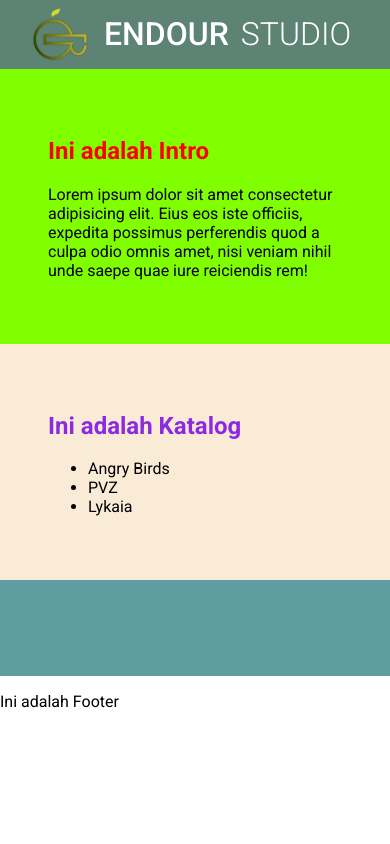
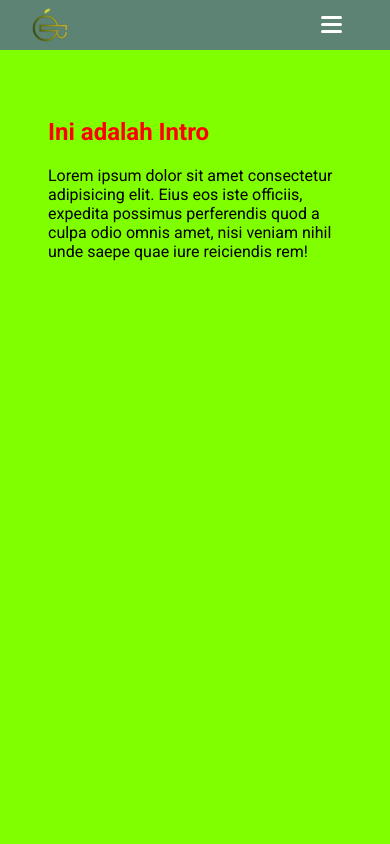
Before and after one commit to shizucc/Endour-Studio, a React (Vite) app: page / in a window 390 px wide. Shown: the top 844 px of the page. Built offline with nearby package versions, Linux system fonts and the light colour scheme.

Commit message:
navbar done

```diff
--- a/src/components/Header.jsx
+++ /dev/null
@@ -1,27 +0,0 @@
-import classes from "./header.module.css";
-import endourStudioImg from "../assets/endour_studio_favicon.png";
-
-export default function Header() {
-  return (
-    <nav className={classes.navigationBar}>
-      <section style={{ display: "flex", alignItems: "center" }}>
-        <img src={endourStudioImg} alt="" />
-        <div className={classes.navigationTitle}>
-          <h1 style={{ fontWeight: 500 }}>ENDOUR</h1>
-          <h1 style={{ fontWeight: 300 }}>STUDIO</h1>
-        </div>
-      </section>
-      <ul className={classes.navigationMenu}>
-        <li>
-          <a href="">Home</a>
-        </li>
-        <li>
-          <a href="">Games</a>
-        </li>
-        <li>
-          <a href="">About</a>
-        </li>
-      </ul>
-    </nav>
-  );
-}
--- /dev/null
+++ b/src/components/header/HamburgerIcon.jsx
@@ -0,0 +1,23 @@
+import { useEffect, useRef } from "react";
+import classes from "./hamburger_icon.module.css";
+
+export default function HamburgerIcon({ isOpen, ...props }) {
+  const bar1 = useRef();
+  const bar2 = useRef();
+  const bar3 = useRef();
+
+  useEffect(() => {
+    bar1.current.classList.toggle(classes.changeBar1);
+    bar2.current.classList.toggle(classes.changeBar2);
+    bar3.current.classList.toggle(classes.changeBar3);
+  }, [isOpen]);
+  return (
+    <>
+      <div className={classes.container} {...props}>
+        <div ref={bar1} className={classes.bar1}></div>
+        <div ref={bar2} className={classes.bar2}></div>
+        <div ref={bar3} className={classes.bar3}></div>
+      </div>
+    </>
+  );
+}
--- /dev/null
+++ b/src/components/header/Header.jsx
@@ -0,0 +1,86 @@
+import classes from "./header.module.css";
+import endourStudioImg from "../../assets/endour_studio_favicon.png";
+import HamburgerIcon from "./HamburgerIcon";
+import { useEffect, useState } from "react";
+
+export default function Header() {
+  const [hamburgerMenuDisplay, setShowHamburgerDisplay] = useState("none");
+  const [prevScrollPos, setPrevScrollPos] = useState(window.scrollY);
+  const [visible, setVisible] = useState(true);
+  function handleShowHamburgerMenu() {
+    setShowHamburgerDisplay((prev) => (prev === "none" ? "block" : "none"));
+  }
+
+  useEffect(() => {
+    function handleScroll() {
+      const currentScrollPos = window.scrollY;
+      setVisible(
+        prevScrollPos > currentScrollPos ||
+          currentScrollPos < 10 ||
+          hamburgerMenuDisplay === "block"
+      );
+      setPrevScrollPos(currentScrollPos);
+    }
+    window.addEventListener("scroll", handleScroll);
+
+    return () => {
+      window.removeEventListener("scroll", handleScroll);
+    };
+  }, [hamburgerMenuDisplay, prevScrollPos]);
+
+  return (
+    <nav
+      className={`${classes.navigationBar} ${
+        visible ? classes.navigationBarVisible : classes.navigationBarHidden
+      }`}
+    >
+      <div style={{ display: "flex", justifyContent: "space-between" }}>
+        <section style={{ display: "flex", alignItems: "center" }}>
+          <img src={endourStudioImg} alt="" />
+          <div className={classes.navigationTitle}>
+            <h1 style={{ fontWeight: 500 }}>ENDOUR</h1>
+            <h1 style={{ fontWeight: 300 }}>STUDIO</h1>
+          </div>
+        </section>
+        <ul className={classes.navigationMenu}>
+          <li>
+            <a href="#intro">Home</a>
+          </li>
+          <li>
+            <a href="#games">Games</a>
+          </li>
+          <li>
+            <a href="#about">About</a>
+          </li>
+        </ul>
+        <HamburgerIcon
+          isOpen={hamburgerMenuDisplay !== "none" ? true : false}
+          className={classes.hamburgerIcon}
+          onClick={handleShowHamburgerMenu}
+        />
+      </div>
+      <div
+        className={classes.hamburgerMenu}
+        style={{ display: hamburgerMenuDisplay }}
+      >
+        <ul>
+          <li>
+            <a href="#intro" onClick={() => setShowHamburgerDisplay("none")}>
+              Home
+            </a>
+          </li>
+          <li>
+            <a href="#games" onClick={() => setShowHamburgerDisplay("none")}>
+              Games
+            </a>
+          </li>
+          <li>
+            <a href="#about" onClick={() => setShowHamburgerDisplay("none")}>
+              About
+            </a>
+          </li>
+        </ul>
+      </div>
+    </nav>
+  );
+}
--- /dev/null
+++ b/src/components/header/hamburger_icon.module.css
@@ -0,0 +1,24 @@
+.container {
+    display: inline-block;
+    cursor: pointer;
+  }
+
+  .bar1, .bar2, .bar3 {
+    width: 21px;
+    height: 3px;
+    border-radius: 0.25rem;
+    background-color: white;
+    margin: 4px 0;
+    transition: 0.4s;
+  }
+
+  .changeBar1 {
+    transform: translate(0, 7px) rotate(-45deg);
+  }
+
+
+  .changeBar2 {opacity: 0;}
+
+  .changeBar3 {
+    transform: translate(0, -7px) rotate(45deg);
+  }
--- a/src/components/header.module.css
+++ b/src/components/header/header.module.css
@@ -1,12 +1,20 @@
 .navigationBar {
-    display: flex;
+    position: sticky;
+    /* top: 0; */
     margin: 0;
-    justify-content: space-between;
+    align-items: center;
     padding: 0.5rem 3rem 0.5rem 2rem;
-    align-items: center;
     background-color: #5c8374;
-    box-shadow: 0px 1px 5px 1px black;
+    transition: top 0.75s;
 }
+.navigationBarVisible {
+    top:0;
+}
+
+.navigationBarHidden{
+    top: - 100px;
+}
+
 .navigationBar img {
     width: 3.5rem;
 }
@@ -36,8 +44,38 @@
     text-decoration: none;
 }
 
+.hamburgerIcon{
+    display: none;
+}
+
+
+.hamburgerMenu > ul {
+    list-style: none;
+    text-align: center;
+}
+.hamburgerMenu li {
+    padding: 0.75rem;
+}
+
+.hamburgerMenu a{
+    color: white;
+    padding: 0.5rem;
+    text-decoration: none;
+}
+
+
 @media only screen and (max-width: 768px) {
+    .navigationBar img {
+        width: 2.25rem;
+    }
     .navigationMenu {
         display: none;
     }
+    .navigationTitle {
+        display: none;
+    }
+    .hamburgerIcon{
+        display: block;
+        align-self: center;
+    }
   }
--- a/src/pages/Home/Home.jsx
+++ b/src/pages/Home/Home.jsx
@@ -1,5 +1,5 @@
 import Footer from "../../components/Footer";
-import Header from "../../components/Header";
+import Header from "../../components/header/Header";
 import About from "./components/about/About";
 import Catalog from "./components/catalog/Catalog";
 import Intro from "./components/intro/Intro";
@@ -9,9 +9,9 @@ export default function Home() {
     <>
       <Header />
       <main>
-        <Intro />
-        <Catalog />
-        <About />
+        <Intro id={"intro"} />
+        <Catalog id={"games"} />
+        <About id={"about"} />
       </main>
       <Footer />
     </>
--- a/src/pages/Home/components/about/About.jsx
+++ b/src/pages/Home/components/about/About.jsx
@@ -1,4 +1,4 @@
 import classes from "./about.module.css";
-export default function About() {
-  return <section className={classes.container}></section>;
+export default function About({ ...props }) {
+  return <section {...props} className={classes.container}></section>;
 }
--- a/src/pages/Home/components/about/about.module.css
+++ b/src/pages/Home/components/about/about.module.css
@@ -1,7 +1,7 @@
 .container {
     background-color:cadetblue;
     padding: 3rem;
-    /* justify-self: flex-end; */
+    height: 800px;
 
 }
 
--- a/src/pages/Home/components/catalog/Catalog.jsx
+++ b/src/pages/Home/components/catalog/Catalog.jsx
@@ -1,9 +1,9 @@
 import Game from "./Game";
 import classes from "./catalog.module.css";
 
-export default function Catalog() {
+export default function Catalog({ ...props }) {
   return (
-    <section className={classes.container}>
+    <section {...props} className={classes.container}>
       <h1 className={classes.title}>Ini adalah Katalog</h1>
       <ul>
         <Game title={"Angry Birds"} />
--- a/src/pages/Home/components/catalog/catalog.module.css
+++ b/src/pages/Home/components/catalog/catalog.module.css
@@ -1,6 +1,7 @@
 .container {
     background-color: antiquewhite;
     padding: 3rem;
+    height: 800px;
 }
 .title {
     font-size: 1.5rem;
--- a/src/pages/Home/components/intro/Intro.jsx
+++ b/src/pages/Home/components/intro/Intro.jsx
@@ -1,8 +1,8 @@
 import classes from "./intro.module.css";
-export default function Intro() {
+export default function Intro({ ...props }) {
   return (
     <>
-      <section className={classes.container}>
+      <section {...props} className={classes.container}>
         <h1 className={classes.title}>Ini adalah Intro</h1>
         <p>
           Lorem ipsum dolor sit amet consectetur adipisicing elit. Eius eos iste
--- a/src/pages/Home/components/intro/intro.module.css
+++ b/src/pages/Home/components/intro/intro.module.css
@@ -1,6 +1,7 @@
 .container {
     background-color:chartreuse;
-    padding: 3rem
+    padding: 3rem;
+    height: 800px;
 }
 .title {
     color: red;
```
